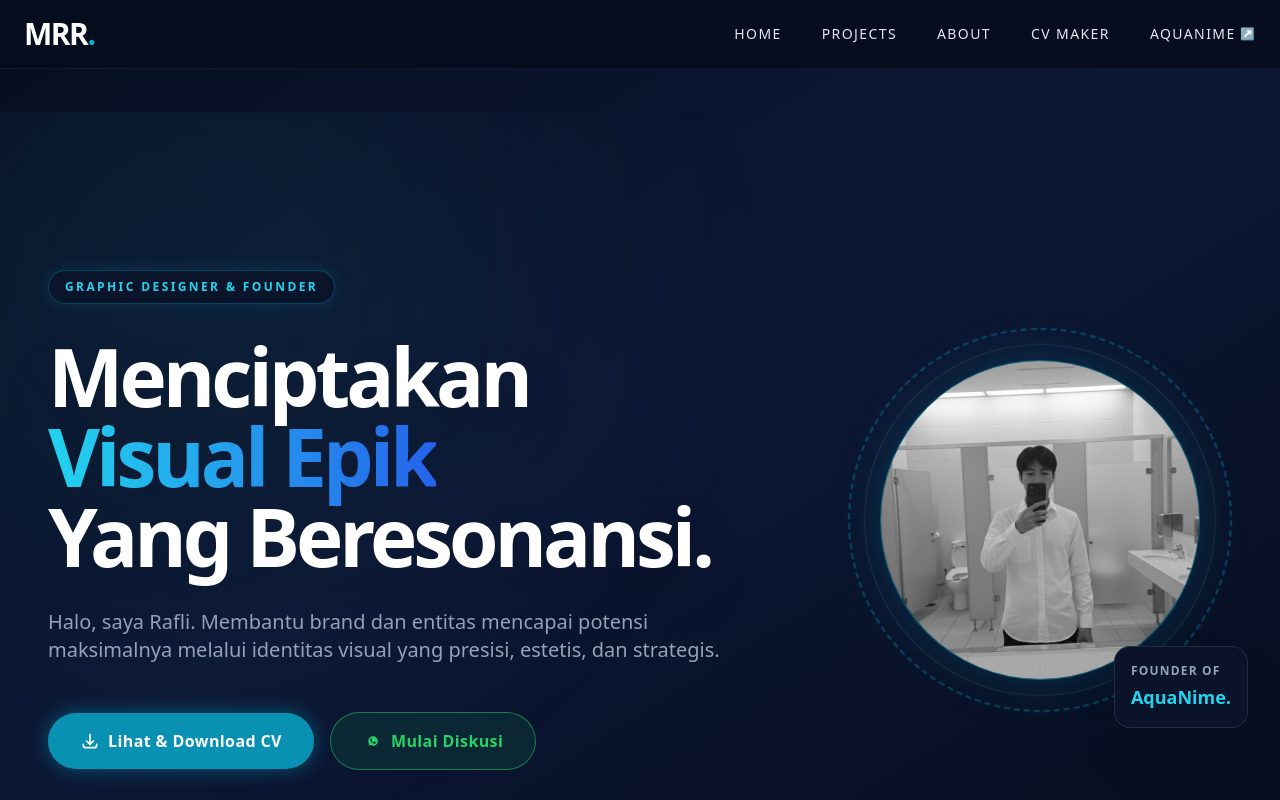
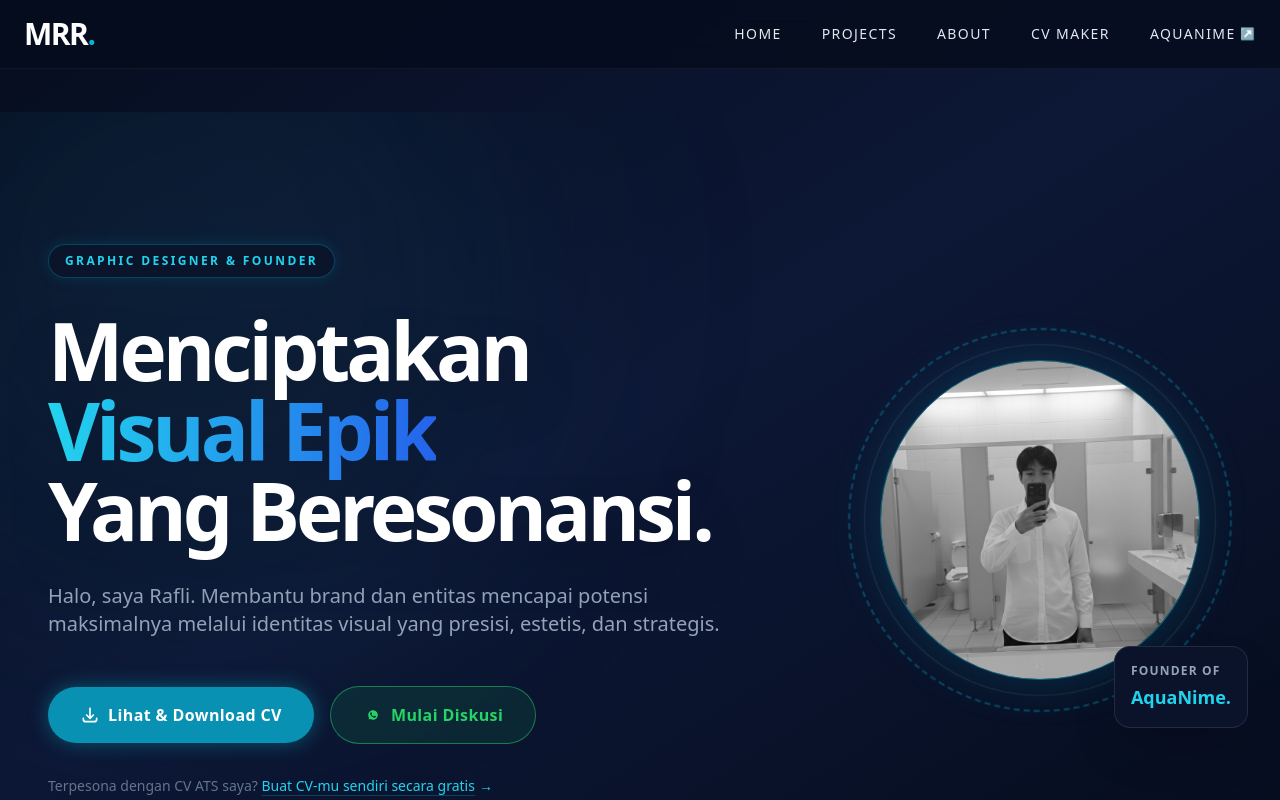
Before and after one commit to Rafli161102/CV-MRR, a Next.js app: page / in a window 1280 px wide. Shown: the top 800 px of the page. Built offline with nearby package versions, Linux system fonts and the light colour scheme.

Commit message:
Update page.jsx

```diff
--- a/src/app/page.jsx
+++ b/src/app/page.jsx
@@ -42,7 +42,7 @@ export default function Home() {
                 Halo, saya Rafli. Membantu brand dan entitas mencapai potensi maksimalnya melalui identitas visual yang presisi, estetis, dan strategis.
               </p>
 
-              {/* TOMBOL CALL TO ACTION (DIPERBARUI) */}
+              {/* TOMBOL CALL TO ACTION */}
               <div className="flex flex-col sm:flex-row items-center gap-4 justify-center lg:justify-start">
 
                 {/* Tombol Lihat & Download CV (Mengarah ke CV Auto-Generate) */}
@@ -66,6 +66,20 @@ export default function Home() {
                 </a>
 
               </div>
+
+              {/* ======================================================== */}
+              {/* PORTAL KE CV MAKER PUBLIK (BARU)                           */}
+              {/* ======================================================== */}
+              <div className="mt-8 text-center lg:text-left">
+                <p className="text-sm text-slate-500 font-medium">
+                  Terpesona dengan CV ATS saya?{' '}
+                  <Link href="/cv-maker" className="text-cyan-400 hover:text-cyan-300 transition-colors inline-flex items-center gap-1 group">
+                    <span className="underline underline-offset-4 decoration-cyan-500/30 group-hover:decoration-cyan-400">Buat CV-mu sendiri secara gratis</span>
+                    <span className="group-hover:translate-x-1 transition-transform duration-300">→</span>
+                  </Link>
+                </p>
+              </div>
+
             </div>
 
             {/* Bagian Visual Frame */}
```
